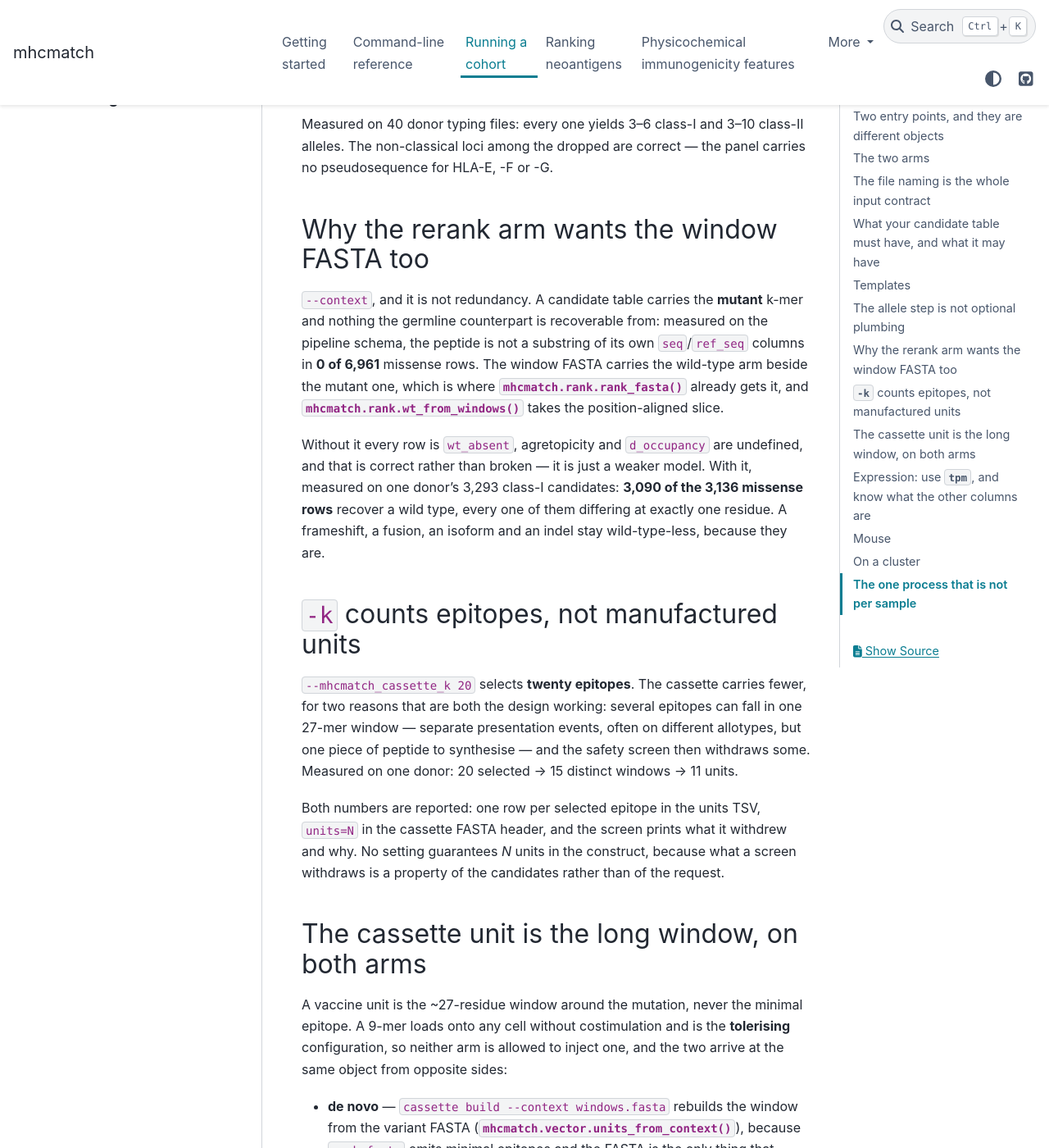
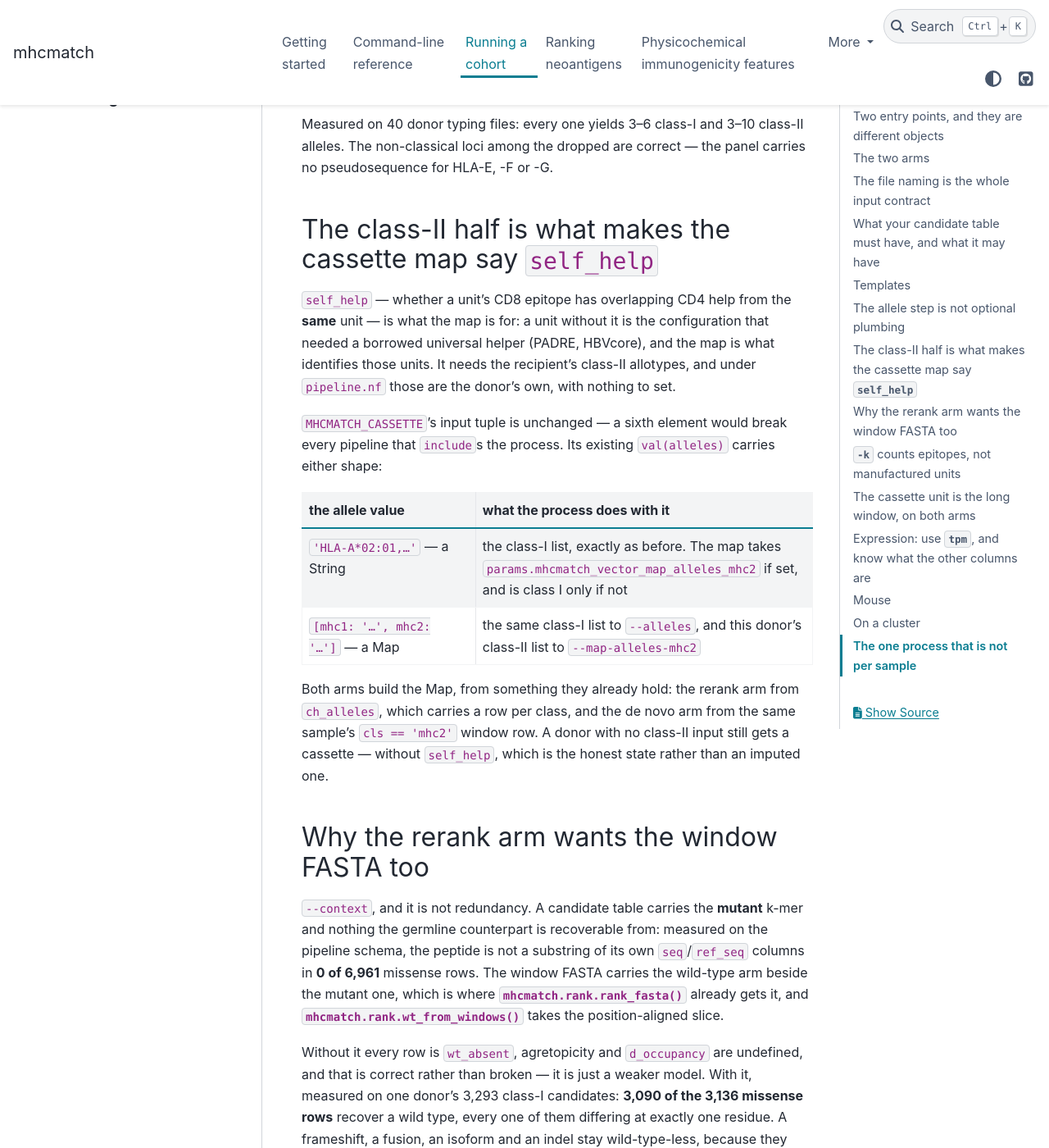
Before and after one commit to antigenomics/mhcmatch, a Sphinx documentation site: the page built from docs/pipeline.rst, in a window 1280 px wide and 1400 px high, scrolled down 4343 px. Shown: the whole window at 82% size. Built offline with Sphinx 7.4.7 and the PyData theme 0.15.4, drawn with Linux system fonts in a browser that asks for light colours.

Commit message:
cassette map: the donor's own class-II allotypes, without breaking the input tuple
`MHCMATCH_CASSETTE`'s `val(alleles)` now takes either a String -- the class-I list, exactly as
before -- or a `[mhc1: '...', mhc2: '...']` Map. The tuple itself is unchanged, which is the whole
point: a sixth element would break every pipeline that `include`s the process, and
`subworkflows/mhcmatch.nf` keeps passing a String and produces a byte-identical command line.

`params.mhcmatch_vector_map_alleles_mhc2` is one literal panel for a whole run, so it covered the
mouse case and a cohort typed once and could not cover a per-donor human run at all. Those runs got
a class-I-only map, and `self_help` -- whether a unit's CD8 epitope has overlapping CD4 help from
the SAME unit -- was not computed. Both arms now build the Map from something they already hold:
rerank from `ch_alleles`, which carries a row per class; de novo from the same sample's
`cls == 'mhc2'` window row. Joined on `meta.id` rather than `meta`, because the two rows' metas
differ by `cls`, and with `remainder: true` so a donor with no class-II input still gets a cassette
and simply no `self_help`. The param stays as the fallback for a caller driving the process from
their own topology.

Only MHCMATCH_CASSETTE reads the class-II half; `mhc1Of()` in rerank.nf and the explicit
`alleles.mhc1` in denovo.nf keep every other consumer on the class-I list, including the selector,
which prices class-I allotype coverage.

Measured end to end on one donor (human, own typing file resolving to 6 class-I and 10 class-II
allotypes, `--mode both`, and **no** `--mhcmatch_vector_map_alleles_mhc2` on the command line, so
the entire class-II half came through the channel): the rerank map covers 184 class-I and 558
class-II epitopes over a 597 aa cassette, **18 of 20 units** carrying their own class-II help; the
de novo map covers 101 class-I and 364 class-II over 351 aa, **12 of 13 units**. The same command
line produced no class-II half at all before.

Co-Authored-By: Claude Opus 5 <noreply@anthropic.com>

```diff
--- a/docs/pipeline.rst
+++ b/docs/pipeline.rst
@@ -169,6 +169,35 @@ Measured on 40 donor typing files: every one yields 3–6 class-I and 3–10 cla
 The non-classical loci among the dropped are correct — the panel carries no pseudosequence for
 HLA-E, -F or -G.
 
+The class-II half is what makes the cassette map say ``self_help``
+------------------------------------------------------------------
+
+``self_help`` — whether a unit's CD8 epitope has overlapping CD4 help from the **same** unit — is
+what the map is for: a unit without it is the configuration that needed a borrowed universal helper
+(PADRE, HBVcore), and the map is what identifies those units. It needs the recipient's class-II
+allotypes, and under ``pipeline.nf`` those are the donor's own, with nothing to set.
+
+``MHCMATCH_CASSETTE``'s input tuple is unchanged — a sixth element would break every pipeline that
+``include``\ s the process. Its existing ``val(alleles)`` carries either shape:
+
+.. list-table::
+   :header-rows: 1
+   :widths: 34 66
+
+   * - the allele value
+     - what the process does with it
+   * - ``'HLA-A*02:01,…'`` — a String
+     - the class-I list, exactly as before. The map takes
+       ``params.mhcmatch_vector_map_alleles_mhc2`` if set, and is class I only if not
+   * - ``[mhc1: '…', mhc2: '…']`` — a Map
+     - the same class-I list to ``--alleles``, and this donor's class-II list to
+       ``--map-alleles-mhc2``
+
+Both arms build the Map, from something they already hold: the rerank arm from ``ch_alleles``, which
+carries a row per class, and the de novo arm from the same sample's ``cls == 'mhc2'`` window row. A
+donor with no class-II input still gets a cassette — without ``self_help``, which is the honest
+state rather than an imputed one.
+
 Why the rerank arm wants the window FASTA too
 ---------------------------------------------
 
```
Also changed, not shown: CHANGELOG.md (+22 -0 lines), integrations/nextflow/mhcmatch/README.md, 5 other files.
